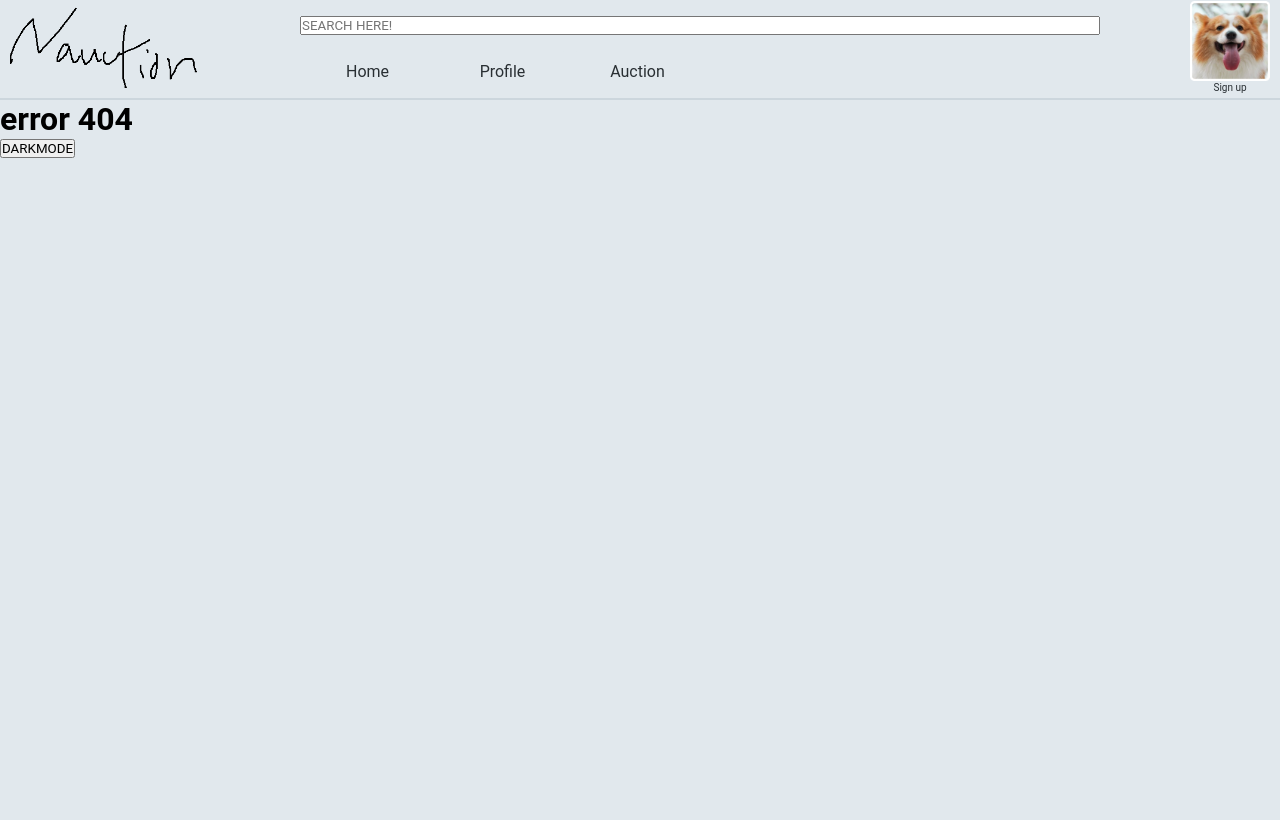
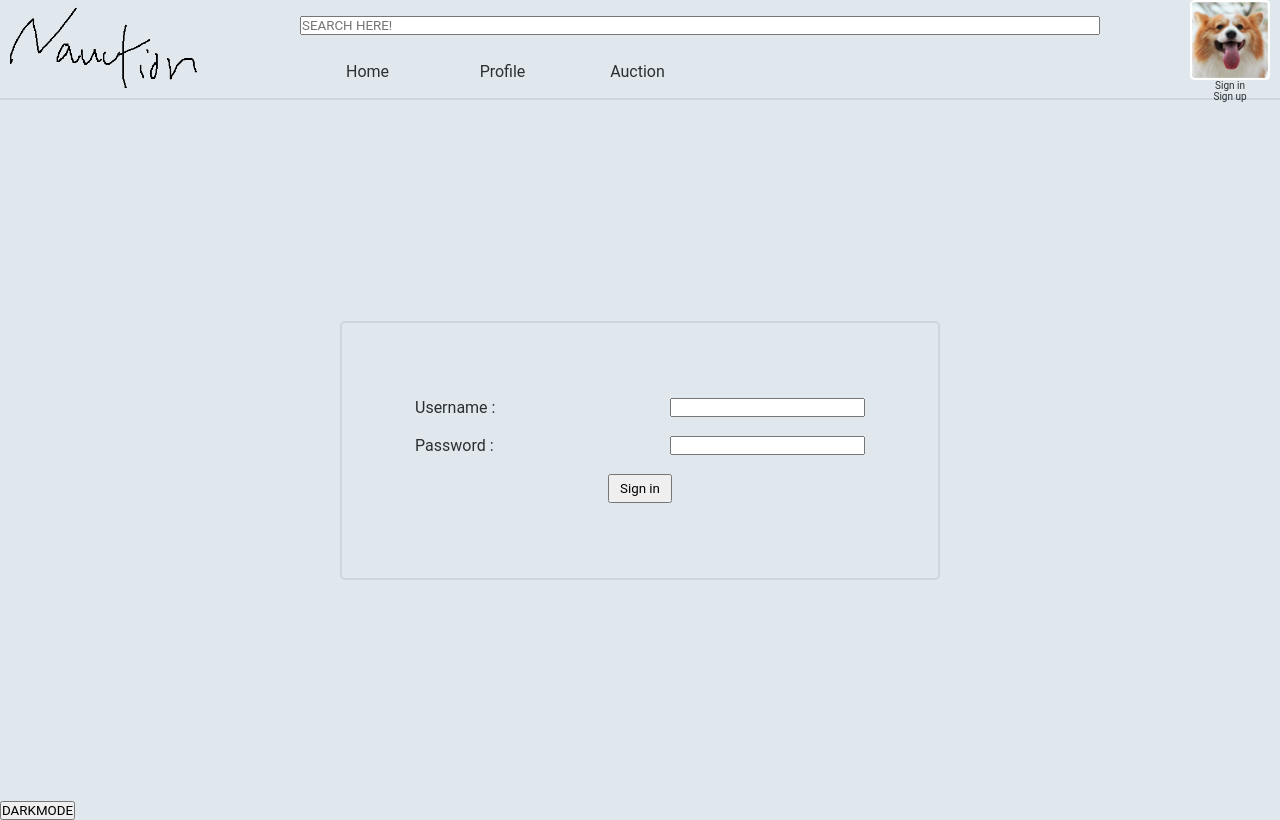
Before and after one commit to SakyunBuns/AuctionZone, a React (Vite) app in the folder dev/app/: page /SignInPage in a window 1280 px wide. Before the commit this address had no page. Built offline with nearby package versions, Linux system fonts and the light colour scheme.

Commit message:
Added reset to signup, added sign in page

```diff
--- a/dev/app/src/App.jsx
+++ b/dev/app/src/App.jsx
@@ -6,7 +6,8 @@ import Header from './component/header/Header'
 import HomePage from './HomePage'
 import ProfilePage from './ProfilePage'
 import AuctionPage from './AuctionPage'
-import SignupPage from './SignupPage'
+import SignUpPage from './SignUpPage'
+import SignInPage from './SignInPage'
 
 export default function App() {
 
@@ -69,7 +70,8 @@ export default function App() {
             <Header pages={pages} palette={palette} signed={signed}/>
             <Routes>
                 {navbarRoutes}
-                <Route path='/SignupPage' element={<SignupPage palette={palette}/>}/>
+                <Route path='/SignUpPage' element={<SignUpPage palette={palette}/>}/>
+                <Route path='/SignInPage' element={<SignInPage palette={palette}/>}/>
                 <Route path='*' element={<h1>error 404</h1>} key="0"/>
             </Routes>
 
--- /dev/null
+++ b/dev/app/src/SignInPage.jsx
@@ -0,0 +1,66 @@
+import React from 'react'
+import { useState } from 'react'
+
+export default function SignInPage(props){
+
+    const [formData, setFormData] = useState(
+        {
+            username: "",
+            password: "",
+        }
+    )
+
+    console.log(formData)
+    const handleChange = (event) => {
+        const {username, password} = event.target
+        setFormData(prevFormData => {
+            return {
+                ...prevFormData,
+                [event.target.name]: event.target.value
+            }
+        })
+    }
+
+    const handleSubmit = (event) => {
+      event.preventDefault()
+    //INSERT DAO
+
+     console.log(formData)
+    };
+
+    const formContainerStyle = {
+        color: `${props.palette.textColor}`,
+        border: `2px solid ${props.palette.color2}`
+    }
+
+    return (
+      <form onSubmit={handleSubmit} className='page' style={{alignItem:'center', display:'flex'}}>
+          <div className='form--container' style={formContainerStyle}>
+
+            <label className='form--label'>
+            <p>Username : </p>
+            <input
+                type="text"
+                name="username"
+                onChange={handleChange}
+                value={formData.username}
+            />
+            </label>
+           <br></br>
+
+            <label className='form--label'>
+            Password :
+            <input
+                name="password"
+                type="password"
+                value={formData.password}
+                onChange={handleChange}
+            />
+            </label>
+            <br />
+
+            <button type="submit" style={{padding: `5px 10px`}}>Sign in</button>
+          </div>
+      </form>
+    );
+}
--- a/dev/app/src/SignupPage.jsx
+++ b/dev/app/src/SignupPage.jsx
@@ -1,10 +1,9 @@
 import React from 'react'
 import { useState } from 'react'
 
-export default function SignupPage(props){
+export default function SignUpPage(props){
 
-    const [formData, setFormData] = useState(
-        {
+    const reset = {
             username: "",
             firstname: "",
             lastname: "",
@@ -14,8 +13,9 @@ export default function SignupPage(props){
             address: "",
             country: "",
             dob: ""
-        }
-    )
+    }
+
+    const [formData, setFormData] = useState(reset)
 
     console.log(formData)
     const handleChange = (event) => {
@@ -29,11 +29,18 @@ export default function SignupPage(props){
     }
 
     const handleSubmit = (event) => {
-      event.preventDefault()
+        event.preventDefault()
     //INSERT DAO
 
-     console.log(formData)
+        console.log(formData)
     };
+
+
+    const handleReset = (event) => {
+        event.preventDefault()
+
+        setFormData(reset)
+      };
 
     const formContainerStyle = {
         color: `${props.palette.textColor}`,
@@ -42,8 +49,10 @@ export default function SignupPage(props){
 
 
 
+
+
     return (
-      <form onSubmit={handleSubmit} className='page' style={{alignItem:'center', display:'flex'}}>
+      <form onSubmit={handleSubmit} onReset={handleReset} className='page' style={{alignItem:'center', display:'flex'}}>
           <div className='form--container' style={formContainerStyle}>
             <label className='form--label'>
             <p>Username : </p>
@@ -171,7 +180,11 @@ export default function SignupPage(props){
             </div>
             <br />
 
-            <button type="submit" style={{padding: `5px 10px`}}>Sign Up</button>
+            <div className='form--button'>
+                <button type="reset" style={{padding: `5px 10px`}}>Reset</button>
+                <button type="submit" style={{padding: `5px 10px`}}>Sign Up</button>
+            </div>
+
           </div>
       </form>
     );
--- a/dev/app/src/component/header/Profile.jsx
+++ b/dev/app/src/component/header/Profile.jsx
@@ -34,8 +34,11 @@ export default function Profile(props){
     return (
         <div style={styleContainer}>
             <img src={VisitorProfile} style={styleImg}></img>
-            {props.signed ? <div style={styleText}>LOGGED</div> : <div style={styleText}><Link style={styleLink} to='/SignupPage'>Sign up</Link></div> }
-
+            {/* {props.signed ?
+            <div style={styleText}><Link style={styleLink} to='/SignInPage'>Sign in</Link></div> :
+            <div style={styleText}><Link style={styleLink} to='/SignUpPage'>Sign up</Link></div> } */}
+            <div style={styleText}><Link style={styleLink} to='/SignInPage'>Sign in</Link></div>
+            <div style={styleText}><Link style={styleLink} to='/SignUpPage'>Sign up</Link></div>
 
         </div>
     )
--- a/dev/app/src/css/App.css
+++ b/dev/app/src/css/App.css
@@ -35,7 +35,7 @@ a{
 
 .form--container{
     --formPadding: 75px;
-    --formWidth: 550px;
+    --formWidth: 600px;
     padding: var(--formPadding);
     width: var(--formWidth);
     margin: auto;
@@ -52,9 +52,16 @@ a{
     justify-content: flex-end;
 }
 
-.form--label{
+.form--container>.form--label, .form--button{
     display: flex;
     flex-direction: row;
     width: calc(var(--formWidth) - 2*var(--formPadding));
+}
+
+.form--label{
     justify-content: space-between;
 }
+
+.form--button{
+    justify-content: space-evenly;
+}
```
